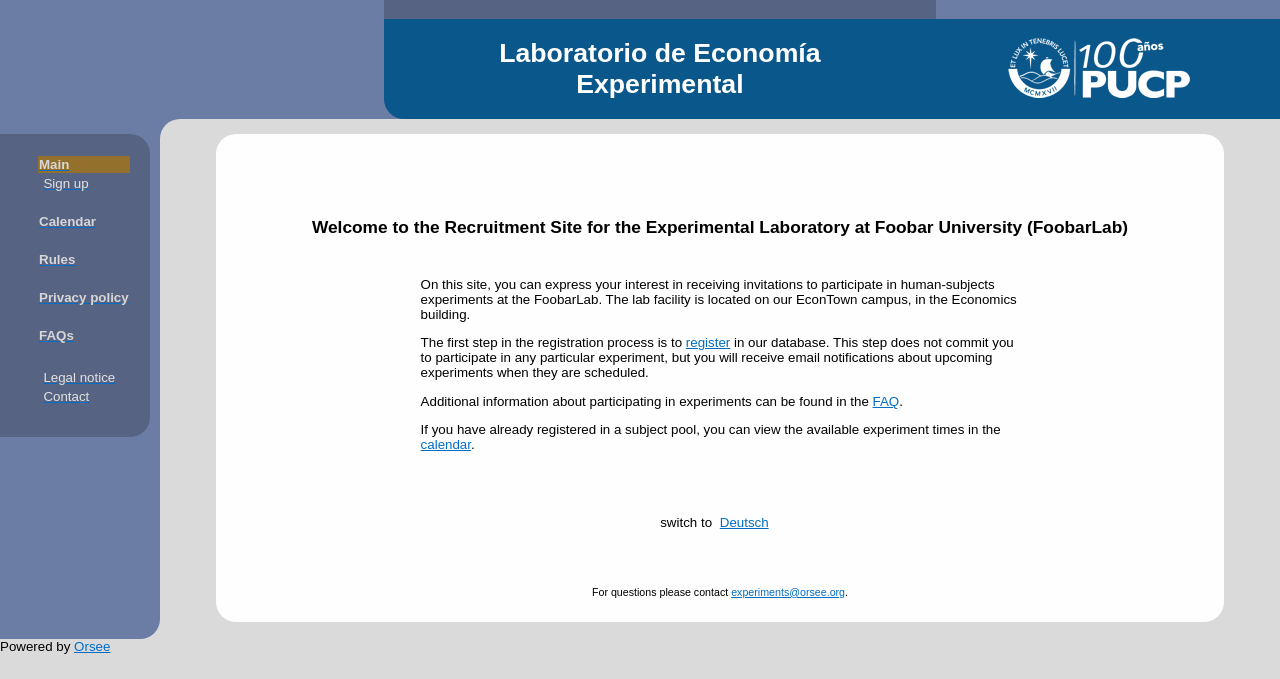
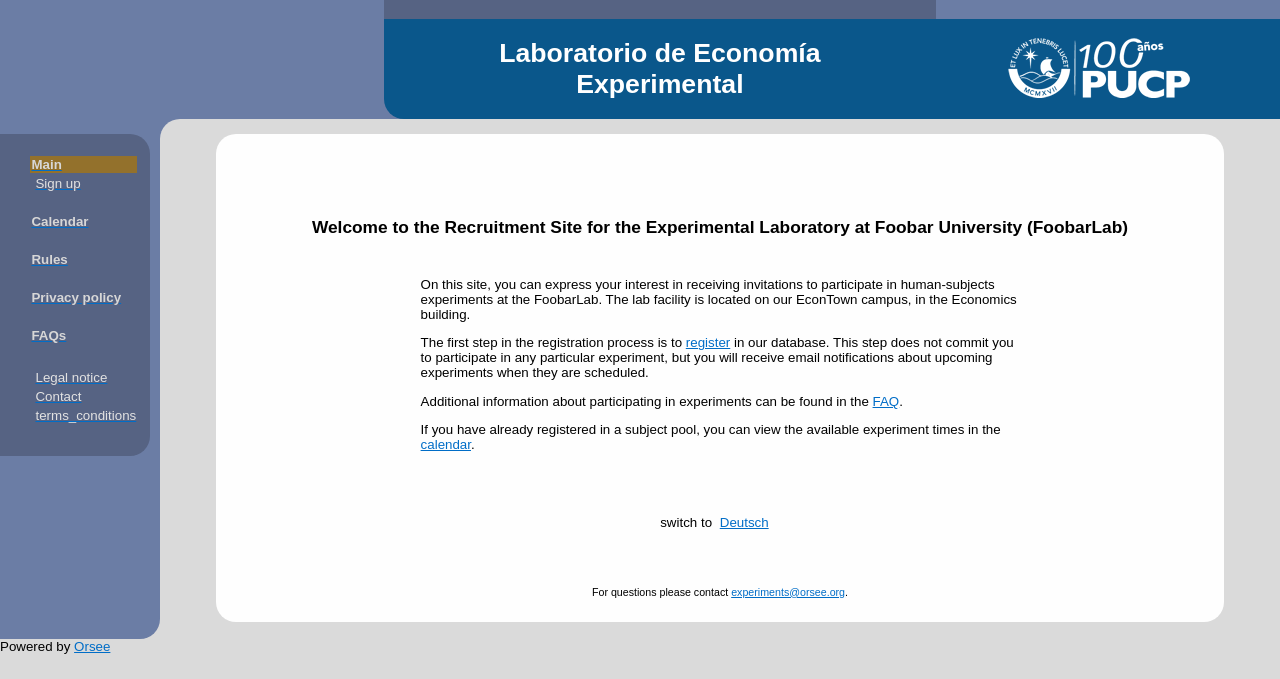
Before and after one commit to leexpucp/orsee, a PHP site: page /public/index.php in a window 1280 px wide. Shown: the top 679 px of the page. Run offline with PHP 8.4, Linux system fonts and the light colour scheme; data comes from the database, SQL or seed files in the repository; some libraries are stand-ins or nearby versions.

Commit message:
prueba termino

```diff
--- a/tagsets/html_stuff.php
+++ b/tagsets/html_stuff.php
@@ -504,6 +504,15 @@ $menu[]=            array(
                             'show_if_not_logged_in'=>1,
                             'show_if_logged_in'=>1
                             );
+$menu[]=            array(
+                            'menu_area'=>'terms_conditions',
+                            'entrytype'=>'link',
+                            'lang_item'=>'terms_conditions',
+                            'link'=>'/public/terms_conditions.php',
+                            'icon'=>'',
+                            'show_if_not_logged_in'=>1,
+                            'show_if_logged_in'=>1
+                            );
     return $menu;
 }
 
```
